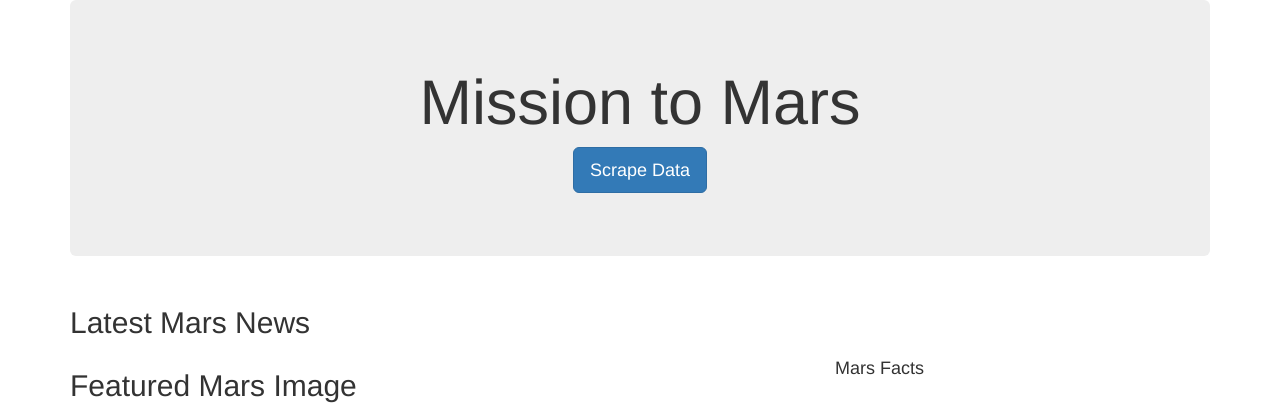
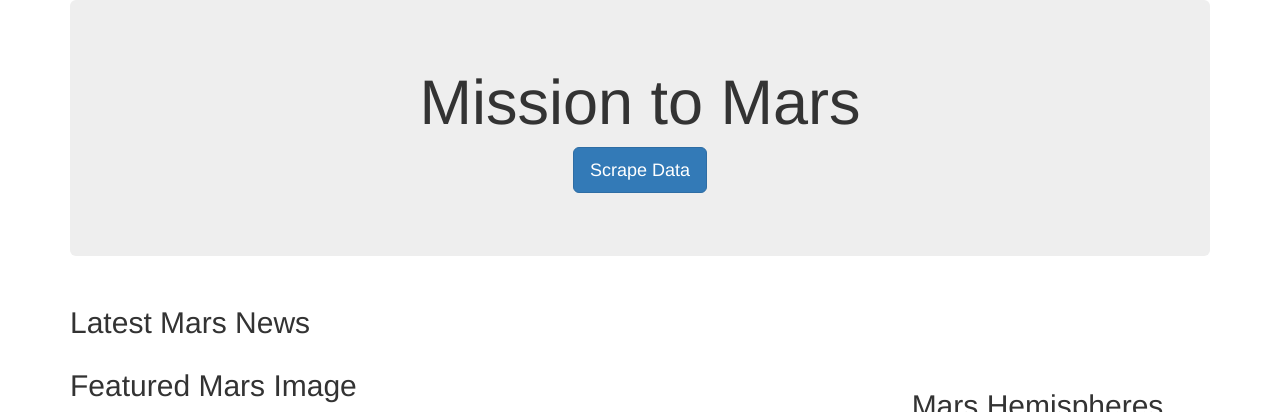
Before and after one commit to jwwstauf/web-scraping-challenge, a Flask app: page / in a window 1280 px wide. Shown: the top 412 px of the page. Run offline with Flask 2, Linux system fonts and the light colour scheme; data that the repository does not hold is empty; some libraries are stand-ins or nearby versions.

Commit message:
Update index.html

```diff
--- a/Mission_to_Mars/templates/index.html
+++ b/Mission_to_Mars/templates/index.html
@@ -36,14 +36,6 @@
             alt="Responsive image"/>
         </div>
 
-        <div class="col-md-4">
-          <div class="row" id="mars-facts">
-            <h4>Mars Facts</h4>
-            {{ mars.facts}}
-          </div>
-        </div>
-      </div>
-
       <div class="row" id="mars-hemispheres">
         <div class="page-header">
           <h2 class="text-center">Mars Hemispheres</h2>
```
